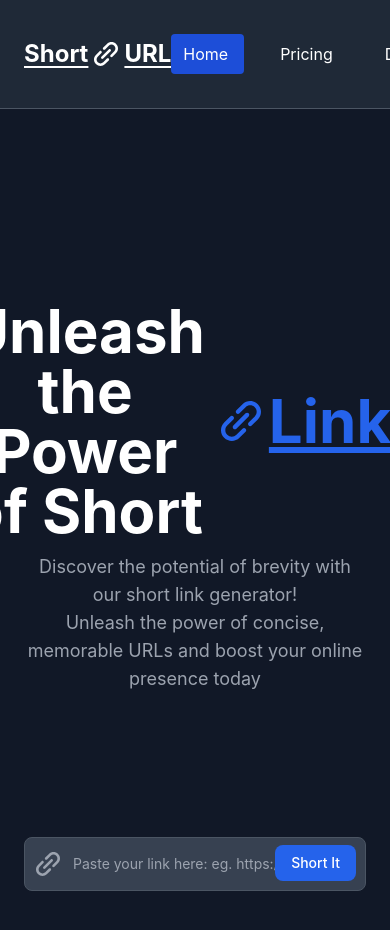
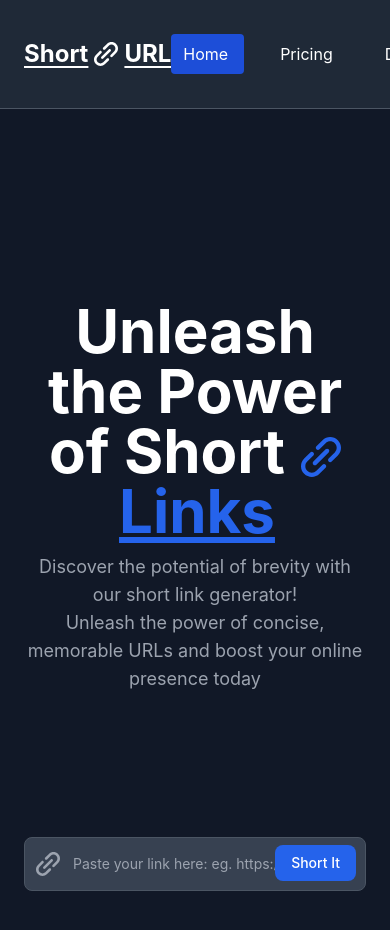
Before and after one commit to pesto-students/p10-prateek-sampath88, a React (Create React App) app in the folder Week-13/url-shortener/: page / in a window 390 px wide. Shown: the top 930 px of the page. Built offline with nearby package versions, Linux system fonts and the light colour scheme.

Commit message:
fixed title responsiveness

```diff
--- a/Week-13/url-shortener/src/components/icons/short-link.jsx
+++ b/Week-13/url-shortener/src/components/icons/short-link.jsx
@@ -1,4 +1,4 @@
-const LinkIcon = () => {
+const LinkIcon = ({ w, h, color }) => {
   return (
     <svg
       xmlns="http://www.w3.org/2000/svg"
@@ -9,9 +9,9 @@ const LinkIcon = () => {
       x="0"
       y="0"
       viewBox="0 0 277.279 277.279"
-      style={{enableBackground:"new 0 0 512 512"}}
+      style={{ enableBackground: "new 0 0 512 512" }}
       xmlSpace="preserve"
-      className="">
+      className={`${w} ${h} inline ${color}`}>
       <g>
         <path
           d="m149.245 191.671-42.425 42.426-.001.001-.001.001c-17.544 17.545-46.092 17.546-63.638 0-8.5-8.5-13.18-19.801-13.18-31.82 0-12.018 4.68-23.317 13.177-31.817l.003-.003 42.425-42.426c5.857-5.858 5.857-15.356-.001-21.213-5.857-5.857-15.355-5.857-21.213 0l-42.425 42.426-.009.01C7.798 163.42 0 182.251 0 202.279c0 20.033 7.801 38.867 21.967 53.033C36.589 269.933 55.794 277.244 75 277.244c19.206 0 38.412-7.311 53.032-21.932v-.001l.001-.001 42.425-42.426c5.857-5.857 5.857-15.355-.001-21.213-5.856-5.857-15.353-5.857-21.212 0zM277.279 75c0-20.033-7.802-38.867-21.968-53.033-29.243-29.242-76.824-29.241-106.065 0l-.004.005-42.424 42.423c-5.858 5.857-5.858 15.356 0 21.213a14.952 14.952 0 0 0 10.607 4.394c3.838 0 7.678-1.465 10.606-4.394l42.424-42.423.005-.005c17.544-17.544 46.092-17.545 63.638 0 8.499 8.5 13.181 19.801 13.181 31.82 0 12.018-4.68 23.317-13.178 31.817l-.003.003-42.425 42.426c-5.857 5.857-5.857 15.355.001 21.213a14.954 14.954 0 0 0 10.606 4.394c3.839 0 7.678-1.465 10.607-4.394l42.425-42.426.009-.01C269.48 113.859 277.279 95.028 277.279 75z"
--- a/Week-13/url-shortener/src/pages/home.jsx
+++ b/Week-13/url-shortener/src/pages/home.jsx
@@ -5,14 +5,10 @@ const HomePage = () => {
   return (
     <div className="max-w-7xl mx-auto px-6">
       <div className="mt-48 mb-36">
-        <h1 className="text-6xl text-white text-center font-bold flex items-center justify-center gap-4">
-          <span>Unleash the Power of Short</span>
-          <div className="flex items-center gap-2 text-blue-600 underline underline-offset-4 cursor-pointer">
-            <span className="flex justify-center items-center w-10 h-10">
-              <LinkIcon />
-            </span>
-            <span>Links</span>
-          </div>
+        <h1 className="text-6xl text-white text-center font-bold  items-center justify-center gap-4">
+          <span className="mr-4">Unleash the Power of Short</span>
+          <LinkIcon w={"w-10"} h={"h-10"} color={'text-blue-600'} />
+          <span className="text-blue-600 underline underline-offset-4 ml-1">Links</span>
         </h1>
         <div className="flex justify-center my-3">
           <p className="text-gray-400 text-lg text-center">
```
